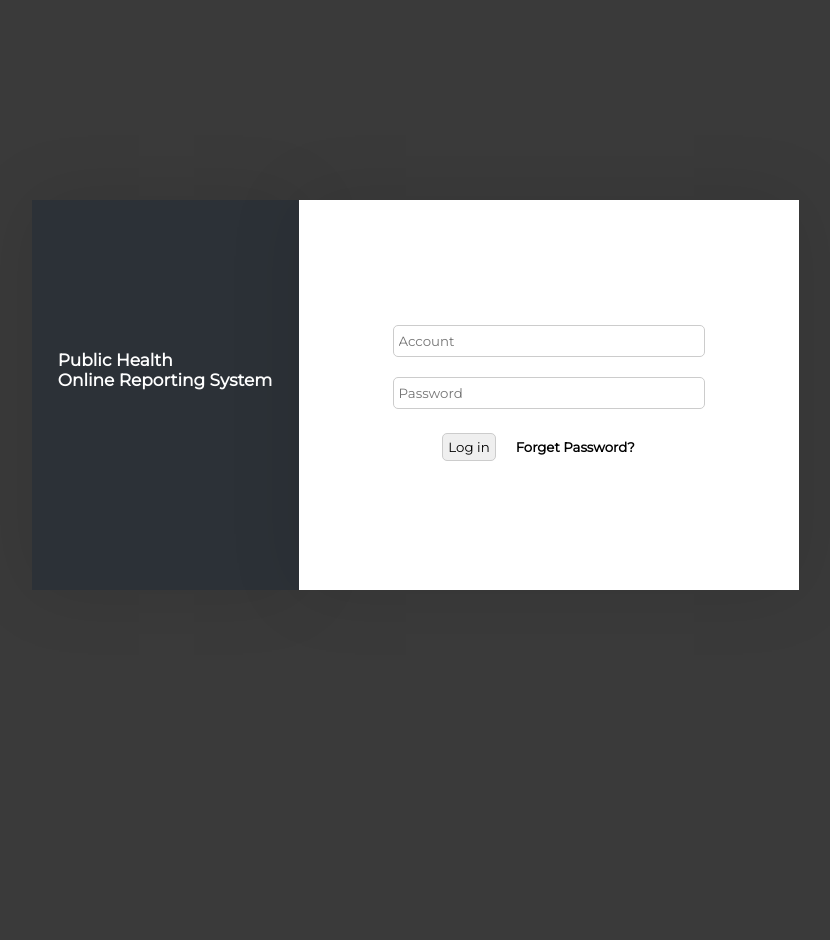
After one commit to Vincentorium/Public-Health-Onlien-Reporting-and-Rat-AI-Detection-System, a PHP site: page /map.html in a window 1280 px wide. The commit adds this page. Shown: the whole page, without its empty margins (225-1055 px from the left). Run offline with PHP 8.4, Linux system fonts and the light colour scheme; some libraries are stand-ins or nearby versions.

Commit message:
before php

```diff
--- a/css/demo.css
+++ b/css/demo.css
@@ -1,3 +1,6 @@
 .demonHide{
   display: none;
 }
+.postImage{
+  width: 400px;
+}
--- a/js/demo.js
+++ b/js/demo.js
@@ -150,7 +150,7 @@ $('.complaintSubmitButton').click(function(){
 			$('.complaintBoxPost1').removeClass('demonHide')
         $('.postMngtStatus').append( '<span class="allPostStatusDpt">HA</span>')
 $('.complaintPost1').addClass('demonHide')
-
+    $('.demonList1').removeClass('demonHide')
 			alert('Sumbit Successfully')
 
 
--- /dev/null
+++ b/map.html
@@ -0,0 +1,69 @@
+<!DOCTYPE html>
+<html>
+
+<head>
+  <meta charset="utf-8">
+  <title> Public Health Online Reporting System </title>
+  <script src="https://ajax.googleapis.com/ajax/libs/jquery/3.6.0/jquery.min.js"></script>
+
+  <script src="https://cdn.staticfile.org/jquery-cookie/1.4.1/jquery.cookie.min.js"></script>
+
+  <link rel="stylesheet" href="./css/logIn2.css">
+  <link rel="stylesheet" href="./css/index.css">
+  <script defer src="js\demoIndex.js"></script>
+
+</head>
+
+<body>
+
+
+
+  <div class="login_page">
+    <div id="banner" class="Login_Form">
+      <!-- <img src="./images/loginPage.png" /> -->
+      <div class="loginLogo">Public Health<br>
+
+        Online Reporting System</div>
+
+    </div>
+    <div id="container1" class="Login_Form">
+
+      <div class="login">
+
+
+
+        <input type="text" class="username" id="username" name="staffID" placeholder="Account"
+          title=" only accept letter ">
+        <div class=" tab">
+        </div>
+        <input type="password" id="password" name="password" placeholder="Password"
+          title="Must contain at least one number, one lower case letter, one uppercase or special characters, and at least 8 or more characters">
+        <div class="tab"></div>
+
+        <div class="loginBtn">
+          <input class="loginSubmit" type="submit" value="Log in" class="submit" />
+          <h5 onclick="show_hide()" onmouseover="mouseOver(this)" onmouseout="mouseOut(this)">Forget Password?</h5>
+        </div>
+        <!-- "   -->
+
+
+
+      </div><!-- login end-->
+    </div><!-- container1 end-->
+  </div><!-- login_page end-->
+
+
+  <div class="signup_page" id="container2">
+
+    <div class="signup">
+
+    </div><!-- signup end-->
+  </div><!-- container2 end-->
+  </div><!-- signup_page end-->
+
+  <div id="copyright">
+
+  </div>
+</body>
+
+</html>
```
Also changed, not shown: mainPage.html (+10 -11 lines), images/rep1.jpg (renamed from images/wastePollution.jpg).
